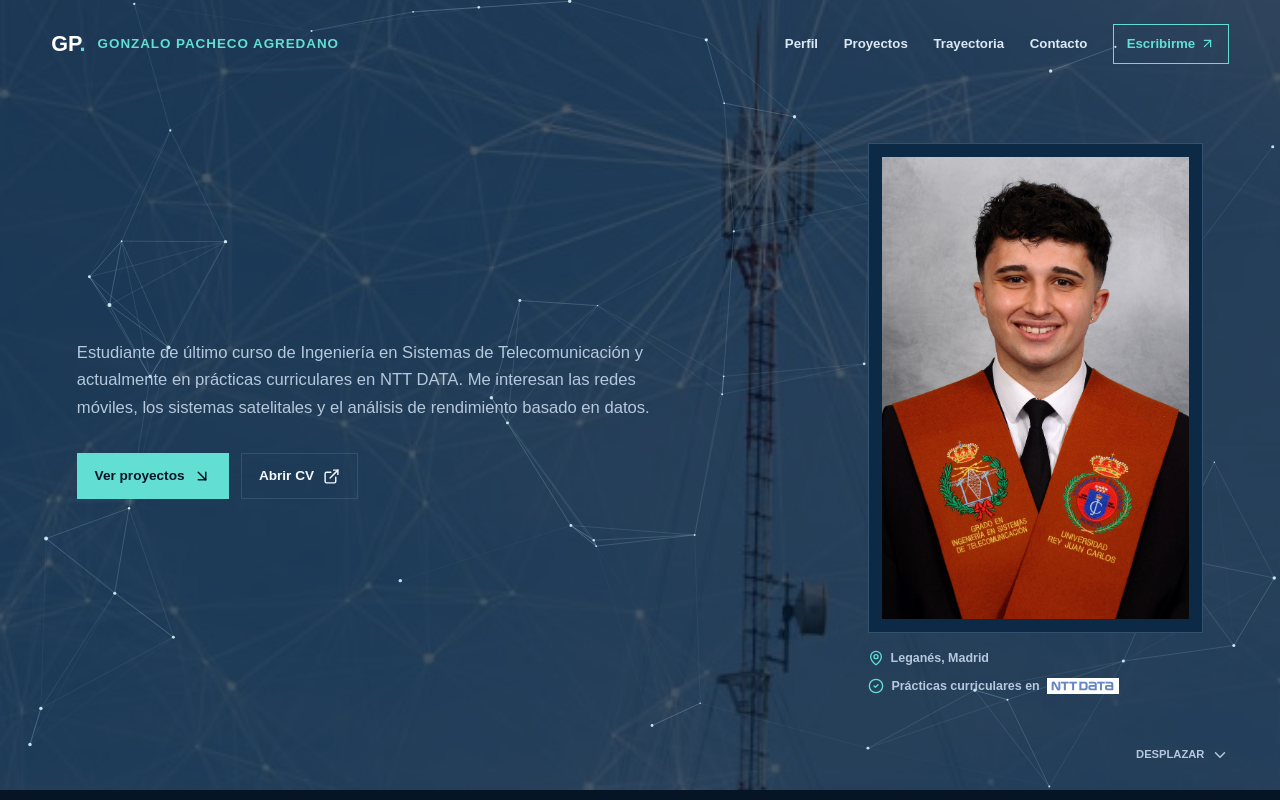
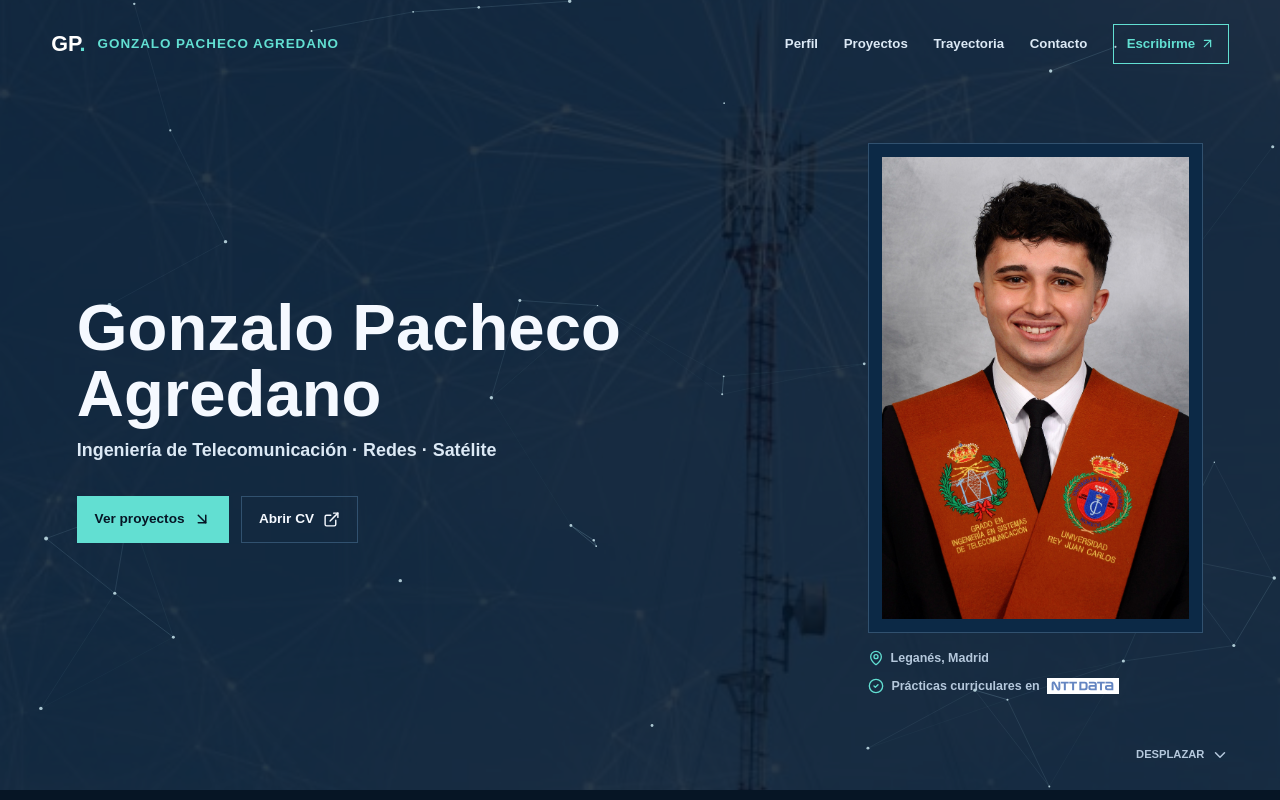
Before and after one commit to gonzaloop1494/gonzalo-portfolio, a Next.js app: page / in a window 1280 px wide. Shown: the top 800 px of the page. Built offline with nearby package versions, Linux system fonts and the light colour scheme; no server answers.

Commit message:
Simplify portfolio hero

```diff
--- a/app/globals.css
+++ b/app/globals.css
@@ -118,7 +118,7 @@ button { color: inherit; }
 }
 .hero-background { position: absolute; inset: 0; overflow: hidden; }
 .hero-background-image { object-fit: cover; object-position: center 43%; }
-.hero-background-shade { position: absolute; inset: 0; background: rgba(6, 21, 37, .7); }
+.hero-background-shade { position: absolute; inset: 0; background: rgba(6, 21, 37, .84); }
 .network-motion { position: absolute; z-index: 1; inset: 0; display: block; width: 100%; height: 100%; pointer-events: none; }
 .hero-grid {
   position: relative;
@@ -149,7 +149,8 @@ h1, h2, h3 { letter-spacing: 0; }
   border: 0;
 }
 h1 em, h2 em, .display-copy em { color: var(--accent); font-family: Georgia, "Times New Roman", serif; font-weight: 400; }
-.hero-intro { max-width: 610px; margin-bottom: 2rem; color: var(--muted); font-size: clamp(1rem, 1.3vw, 1.15rem); line-height: 1.65; }
+.hero-title { max-width: 670px; margin: 0 0 .7rem; color: var(--text); font-size: clamp(2.75rem, 5.1vw, 5rem); font-weight: 900; line-height: 1; }
+.hero-role { margin: 0 0 2rem; color: var(--soft); font-size: clamp(.9rem, 1.4vw, 1.15rem); font-weight: 700; line-height: 1.5; }
 .hero-actions { display: flex; flex-wrap: wrap; gap: .75rem; }
 .button { display: inline-flex; align-items: center; justify-content: center; gap: .55rem; min-height: 46px; padding: .75rem 1.05rem; border: 1px solid transparent; font-size: .85rem; font-weight: 800; cursor: pointer; transition: transform .2s ease, background-color .2s ease, color .2s ease, border-color .2s ease; }
 .button:hover { transform: translateY(-2px); }
@@ -178,6 +179,7 @@ h1 em, h2 em, .display-copy em { color: var(--accent); font-family: Georgia, "Ti
 .display-copy { margin: 0; font-size: clamp(2.1rem, 4.4vw, 4.7rem); font-weight: 750; line-height: 1.08; }
 .profile-detail { max-width: 420px; padding-bottom: .5rem; }
 .profile-detail p { color: var(--muted); line-height: 1.7; }
+.profile-detail .profile-intro { color: var(--soft); font-weight: 700; }
 .text-link { display: inline-flex; align-items: center; gap: .35rem; margin-top: .75rem; border-bottom: 1px solid var(--accent); color: var(--accent); font-size: .85rem; font-weight: 800; }
 .text-link:hover { color: var(--accent-strong); border-color: var(--accent-strong); }
 
@@ -293,8 +295,7 @@ h1 em, h2 em, .display-copy em { color: var(--accent); font-family: Georgia, "Ti
 .site-footer a { display: inline-flex; align-items: center; gap: .3rem; }
 .site-footer a:hover { color: var(--accent); }
 
-.reveal { opacity: 0; transform: translateY(20px); transition: opacity .65s ease, transform .65s ease; }
-.reveal.is-visible { opacity: 1; transform: translateY(0); }
+.reveal { opacity: 1; transform: none; }
 
 @media (max-width: 880px) {
   .site-header { padding-top: 1.1rem; padding-bottom: 1.1rem; }
--- a/components/network-motion.tsx
+++ b/components/network-motion.tsx
@@ -11,7 +11,7 @@ type Node = {
 };
 
 function createNodes(width: number, height: number) {
-  const count = Math.max(34, Math.min(72, Math.round((width * height) / 19000)));
+  const count = Math.max(24, Math.min(46, Math.round((width * height) / 26000)));
 
   return Array.from({ length: count }, (): Node => ({
     x: Math.random() * width,
@@ -39,7 +39,7 @@ export function NetworkMotion() {
     let width = 0;
 
     const draw = () => {
-      const linkDistance = Math.max(116, Math.min(210, width * 0.16));
+      const linkDistance = Math.max(108, Math.min(175, width * 0.14));
       context.clearRect(0, 0, width, height);
 
       for (let index = 0; index < nodes.length; index += 1) {
@@ -56,7 +56,7 @@ export function NetworkMotion() {
           context.beginPath();
           context.moveTo(source.x, source.y);
           context.lineTo(target.x, target.y);
-          context.strokeStyle = `rgba(190, 237, 255, ${(1 - distance / linkDistance) * 0.4})`;
+          context.strokeStyle = `rgba(190, 237, 255, ${(1 - distance / linkDistance) * 0.28})`;
           context.lineWidth = 0.8;
           context.stroke();
         }
@@ -65,7 +65,7 @@ export function NetworkMotion() {
       nodes.forEach((node) => {
         context.beginPath();
         context.arc(node.x, node.y, node.radius, 0, Math.PI * 2);
-        context.fillStyle = "rgba(220, 249, 255, .88)";
+        context.fillStyle = "rgba(220, 249, 255, .76)";
         context.fill();
       });
     };
--- a/components/portfolio.tsx
+++ b/components/portfolio.tsx
@@ -130,21 +130,10 @@ export function Portfolio() {
       setProgress(scrollable > 0 ? Math.min(100, (window.scrollY / scrollable) * 100) : 0);
     };
 
-    const observer = new IntersectionObserver(
-      (entries) => {
-        entries.forEach((entry) => {
-          if (entry.isIntersecting) entry.target.classList.add("is-visible");
-        });
-      },
-      { threshold: 0.14 },
-    );
-
-    document.querySelectorAll<HTMLElement>(".reveal").forEach((element) => observer.observe(element));
     window.addEventListener("scroll", updateProgress, { passive: true });
     updateProgress();
 
     return () => {
-      observer.disconnect();
       window.removeEventListener("scroll", updateProgress);
     };
   }, []);
@@ -234,12 +223,8 @@ export function Portfolio() {
         </div>
         <div className="hero-grid">
           <div className="hero-copy reveal is-visible">
-            <h1 className="visually-hidden">Gonzalo Pacheco Agredano</h1>
-            <p className="hero-intro">
-              Estudiante de último curso de Ingeniería en Sistemas de Telecomunicación y
-              actualmente en prácticas curriculares en NTT DATA. Me interesan las redes móviles,
-              los sistemas satelitales y el análisis de rendimiento basado en datos.
-            </p>
+            <h1 className="hero-title">Gonzalo Pacheco Agredano</h1>
+            <p className="hero-role">Ingeniería de Telecomunicación · Redes · Satélite</p>
             <div className="hero-actions">
               <a className="button button-primary" href="#proyectos">
                 Ver proyectos <ArrowDownRight size={18} />
@@ -288,6 +273,11 @@ export function Portfolio() {
               </p>
             </div>
             <div className="profile-detail reveal">
+              <p className="profile-intro">
+                Estudiante de último curso de Ingeniería en Sistemas de Telecomunicación y
+                actualmente en prácticas curriculares en NTT DATA. Me interesan las redes móviles,
+                los sistemas satelitales y el análisis de rendimiento basado en datos.
+              </p>
               <p>
                 Combino modelado de canal radio, evaluación de KPIs y automatización con Python
                 y MATLAB. Busco aplicar esa base a redes RAN/Core, 5G/6G, virtualización y
```
